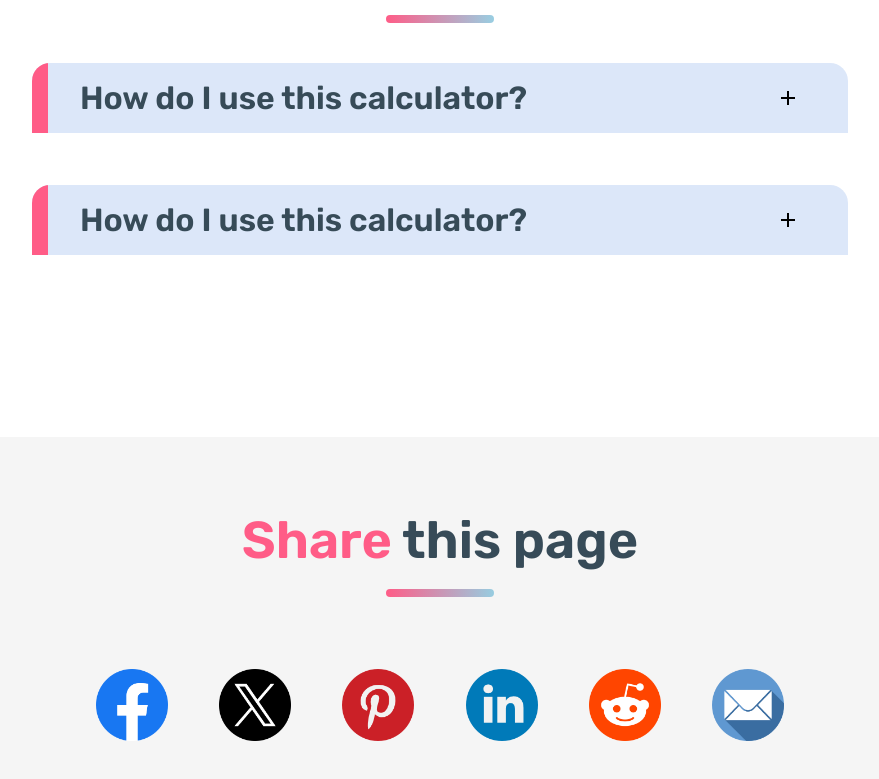
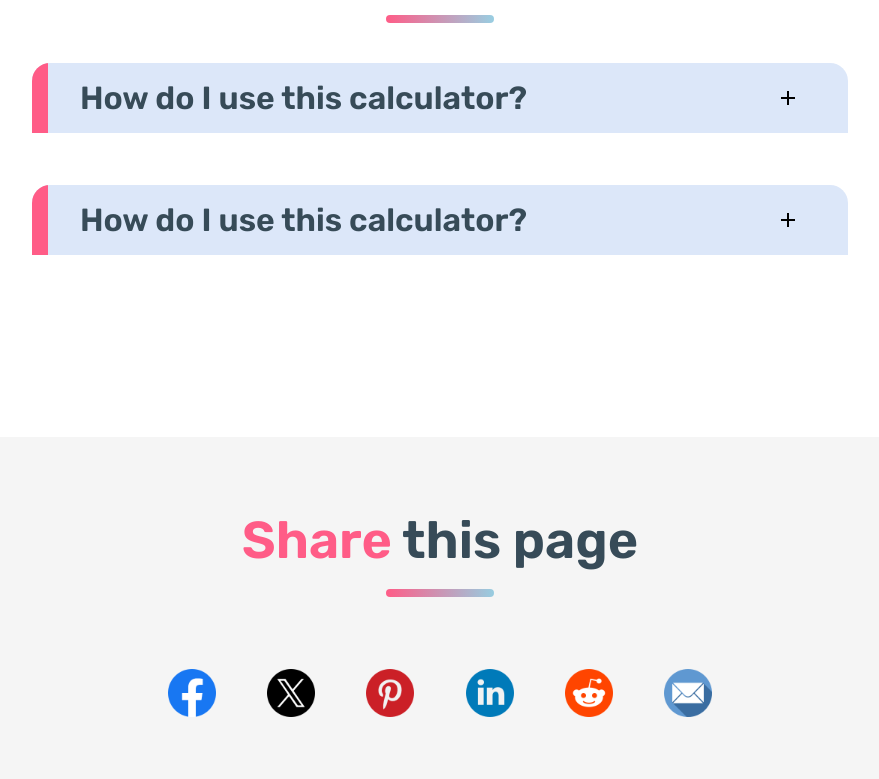
Before and after one commit to gagancodes99/stripe-fee-calculator, a React (Create React App) app: page / in a window 1280 px wide. Shown: the part 2878-3657 px from the top of the page, without its empty margins (200-1079 px from the left). Built offline with nearby package versions, Linux system fonts and the light colour scheme.

Commit message:
responsive design

```diff
--- a/src/App.js
+++ b/src/App.js
@@ -240,24 +240,24 @@ class App extends Component {
               <div className="gradient-line"></div>
               {/* Add social media share links */}
               <div className="row-style">
-                <div className="share-btn">
+                <a href="#" className="share-btn">
                   <img src={facebookLogo} alt="facebook sharing button" />
-                </div>
-                <div className="share-btn">
+                </a>
+                <a href="#" className="share-btn">
                   <img src={twitterLogo} alt="twitter sharing button" />
-                </div>
-                <div className="share-btn">
+                </a>
+                <a className="share-btn">
                   <img src={pinterestLogo} alt="pinterest sharing button" />
-                </div>
-                <div className="share-btn">
+                </a>
+                <a href="#" className="share-btn">
                   <img src={linkedinLogo} alt="linkedin sharing button" />
-                </div>
-                <div className="share-btn">
+                </a>
+                <a href="#" className="share-btn">
                   <img src={redditLogo} alt="reddit sharing button" />
-                </div>
-                <div className="share-btn">
+                </a>
+                <a href="#" className="share-btn">
                   <img src={emailLogo} alt="email sharing button" />
-                </div>
+                </a>
               </div>
             </div>
           </div>
--- a/src/sass/styles.scss
+++ b/src/sass/styles.scss
@@ -194,9 +194,12 @@ p {
           font-weight: 400;
           font-family: "Rubik", sans-serif;
           font-size: $base-font-size;
-          color: #374b58;
+          color: $text-color;
           box-sizing: border-box;
         }
+      }
+      &:hover {
+        box-shadow: 2px 2px 50px 0px rgba(0, 0, 0, 0.25);
       }
     }
   }
@@ -255,6 +258,13 @@ p {
     font-family: "Rubik", sans-serif;
     box-sizing: border-box;
     align-self: center;
+    &:hover {
+      cursor: pointer;
+      box-shadow: 1px 1px 7px 0px rgba(0, 0, 0, 0.25);
+    }
+    &:active {
+      filter: drop-shadow(0px 0px 5px $primary-color);
+    }
   }
   .reset {
     border: none;
@@ -267,6 +277,16 @@ p {
     width: fit-content;
     margin: 0 auto;
     align-self: center;
+    &:hover {
+      cursor: pointer;
+      text-shadow: 0px 0px 24px rgba(0, 0, 0, 0.25);
+    }
+    &:active {
+      color: grey;
+    }
+  }
+  &:hover {
+    box-shadow: 2px 2px 50px 0px rgba(0, 0, 0, 0.25);
   }
 }
 
@@ -306,6 +326,11 @@ p {
 
 .accordion-item {
   margin-bottom: 3.25rem;
+  transition: max-height 650ms ease;
+  -webkit-transition: max-height 0.7s ease;
+  -moz-transition: max-height 0.7s ease;
+  -o-transition: max-height 0.7s ease;
+  transition: max-height 0.7s ease;
   .accordion-link {
     &::before {
       content: "";
@@ -324,7 +349,7 @@ p {
     background: #dce7f9;
     font-size: 2rem;
     font-weight: 600;
-    color: #374b58;
+    color: $text-color;
     text-decoration: none;
     display: flex;
     align-items: center;
@@ -332,7 +357,7 @@ p {
 
     &:hover {
       cursor: pointer;
-      box-shadow: 5px 12px 54px 0px rgba(0, 0, 0, 0.25);
+      box-shadow: 5px 12px 54px 1px rgba(0, 0, 0, 0.15);
     }
   }
   .icon-remove {
@@ -340,11 +365,11 @@ p {
   }
 }
 
-.answer {
+.accordion-item .answer {
   max-height: 0;
   overflow: hidden;
   position: relative;
-  transition: max-height 650ms;
+  transition: max-height 650ms ease;
   border-radius: 1px 1px 126px 0px;
   background: #f3f3f3;
   p {
@@ -352,11 +377,11 @@ p {
     text-align: left;
     color: $text-color;
     font-weight: 300;
-    &:hover {
-      cursor: pointer;
-      box-shadow: 5px 12px 54px 0px rgba(0, 0, 0, 0.25);
-    }
   }
+  // &:hover {
+  //   cursor: pointer;
+  //   box-shadow: 5px 12px 154px 0px rgba(0, 0, 0, 0.25);
+  // }
 }
 .accordion-item:target {
   .answer {
@@ -405,14 +430,18 @@ p {
       width: 100%;
       display: flex;
       align-items: center;
-      flex-wrap: wrap;
       font-size: 1rem;
       justify-content: center;
       gap: 4vw;
     }
 
     .share-btn img {
-      width: 4.5rem;
+      width: 3rem;
+      &:hover {
+        cursor: pointer;
+        border-radius: 50%;
+        box-shadow: 1px 1px 25px rgba(0, 0, 0, 0.25);
+      }
     }
   }
 }
@@ -420,6 +449,10 @@ p {
 @media (max-width: 768px) {
   .content {
     padding: 0 5%;
+  }
+  .section-fee .content .input-cont {
+    // width: 100%;
+    padding: 2.25rem 9vmin;
   }
   .section-fee .sub-content .calculations {
     width: 92%;
@@ -442,8 +475,13 @@ p {
       font-size: calc($base-font-size - 30%);
     }
   }
-  .accordion-item .accordion-link {
-    font-size: calc(1.2rem);
+  .accordion-item {
+    .accordion-link {
+      font-size: calc(1.2rem);
+    }
+    .answer p {
+      padding-right: 3rem;
+    }
   }
   .section-fee .sub-content .calculations .cal {
     h3,
```
